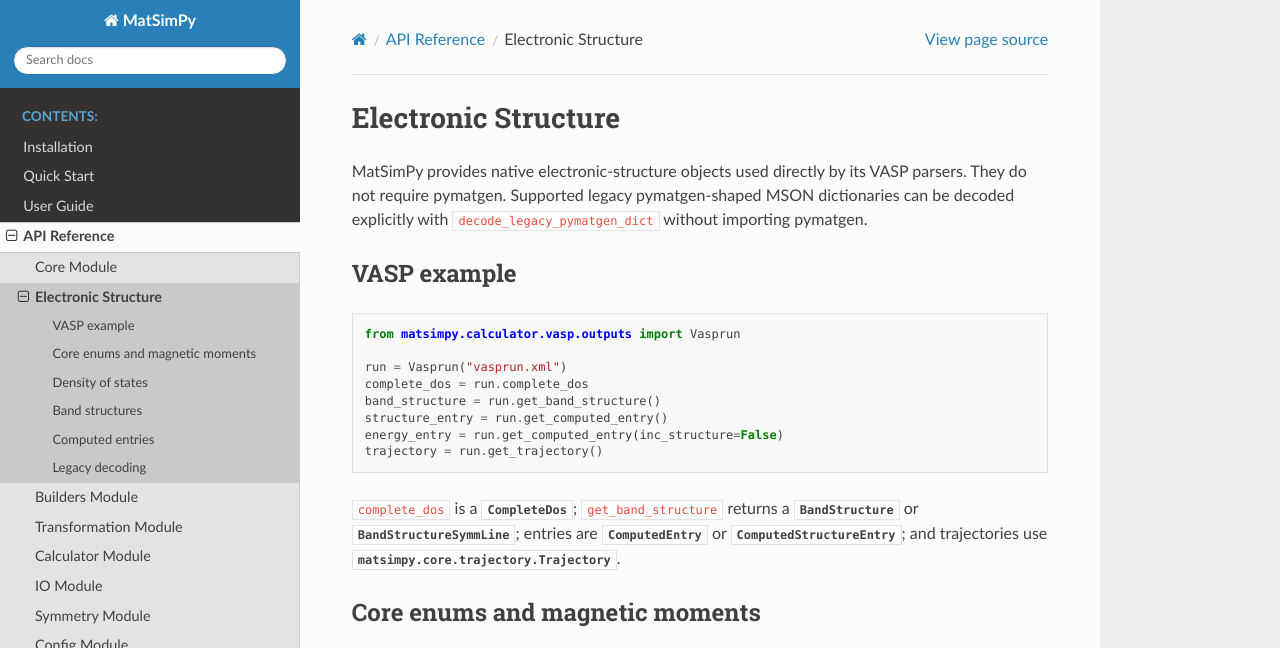
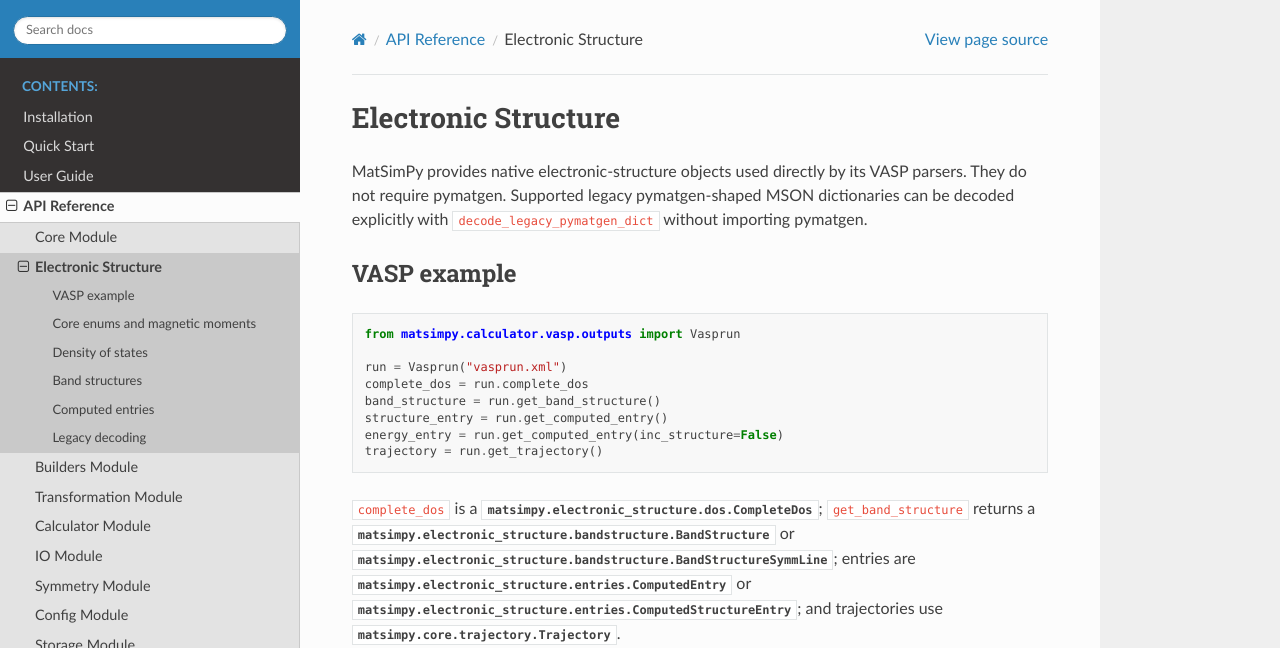
Before and after one commit to haidi-ustc/matsimpy, a Sphinx documentation site: the page built from docs/api_reference/electronic_structure.rst, in a window 1280 px wide and 900 px high, cut to the strip 0-648 px from the top of the window. Built offline with Sphinx 7.4.7 and the Read the Docs theme 3.1.0, drawn with Linux system fonts in a browser that asks for light colours.

```diff
--- a/docs/api_reference/electronic_structure.rst
+++ b/docs/api_reference/electronic_structure.rst
@@ -20,10 +20,13 @@ VASP example
    energy_entry = run.get_computed_entry(inc_structure=False)
    trajectory = run.get_trajectory()
 
-``complete_dos`` is a :class:`CompleteDos`; ``get_band_structure`` returns a
-:class:`BandStructure` or :class:`BandStructureSymmLine`; entries are
-:class:`ComputedEntry` or :class:`ComputedStructureEntry`; and trajectories
-use :class:`matsimpy.core.trajectory.Trajectory`.
+``complete_dos`` is a :class:`matsimpy.electronic_structure.dos.CompleteDos`;
+``get_band_structure`` returns a
+:class:`matsimpy.electronic_structure.bandstructure.BandStructure` or
+:class:`matsimpy.electronic_structure.bandstructure.BandStructureSymmLine`;
+entries are :class:`matsimpy.electronic_structure.entries.ComputedEntry` or
+:class:`matsimpy.electronic_structure.entries.ComputedStructureEntry`; and
+trajectories use :class:`matsimpy.core.trajectory.Trajectory`.
 
 Core enums and magnetic moments
 -------------------------------
--- a/docs/index.rst
+++ b/docs/index.rst
@@ -16,6 +16,7 @@ Welcome to MatSimPy's documentation!
    examples
    about
    contributing
+   development/index
    changelog
 
 Features
```
Also changed, not shown: CLAUDE.md (+1 -1 lines), README.md (+3 -2 lines), THIRD_PARTY_NOTICES.md (+2 -2 lines), docs/development/index.rst (added, +7 -0 lines), docs/development/vasp-parity.md (deleted, +0 -36 lines), docs/development/vasp-parity.rst (added, +39 -0 lines), docs/installation.rst (+5 -5 lines).
